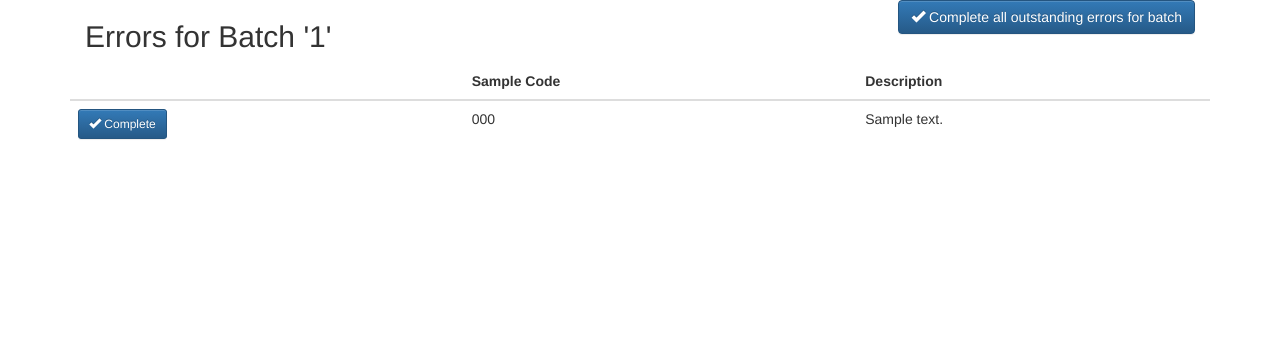
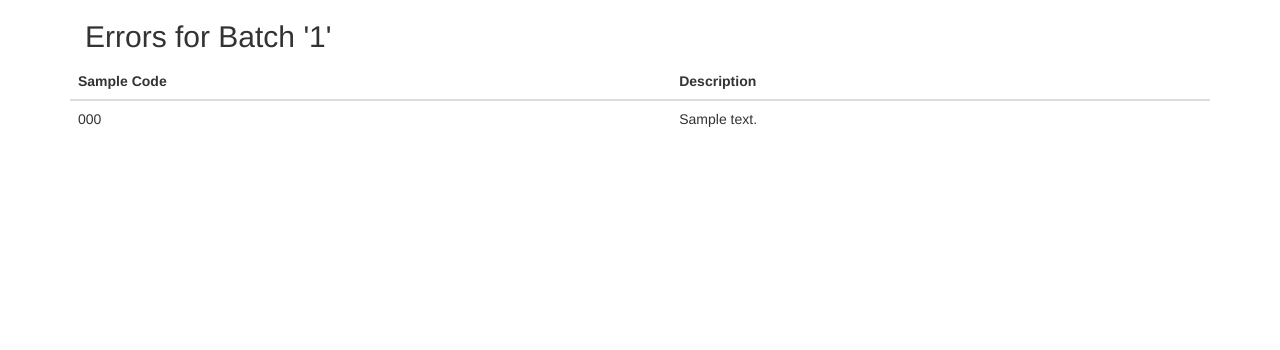
Before and after one commit to LCBRU/telomere, a Flask app: page /batch/1/errors/ in a window 1280 px wide. Shown: the part 70-420 px from the top of the page. Run offline with Flask 2, Linux system fonts and the light colour scheme; a user stored in the database is signed in; tables that the repository leaves empty hold one stand-in row (values such as "Sample post"); parts of the project's set-up code (start-up, migrations or seed data) failed here and were passed over; some libraries are stand-ins or nearby versions.

Commit message:
Remove completing errors manually

```diff
--- a/app/forms/batch.py
+++ b/app/forms/batch.py
@@ -28,11 +28,3 @@ class BatchEditForm(Form):
 
 class BatchDelete(Form):
     id = HiddenField('id')
-
-class BatchCompleteAllErrors(Form):
-    id = HiddenField('id')
-
-class BatchCompleteError(Form):
-    batchId = HiddenField('batchId')
-    id = HiddenField('id')
-    page = HiddenField('page')
--- a/app/templates/batch/errors.html
+++ b/app/templates/batch/errors.html
@@ -5,14 +5,6 @@
 
 <header>
 	<h2 class="col-sm-8">Errors for Batch '{{ batch.id }}'</h2>
-	<div class="col-sm-4 text-right">
-		<form method="POST" action="{{ url_for('batch_errors_complete_all') }}">
-		    {{ completeAllForm.hidden_tag() }}
-			<button type="submit" class="btn btn-primary">
-				<span class="glyphicon glyphicon-ok" aria-hidden="true"></span> Complete all outstanding errors for batch
-			</button>
-		</form>
-	</div>
 </header>
 
 <div class="clearfix"></div>
@@ -20,7 +12,6 @@
 <table class="table">
 	<thead>
 		<tr>
-			<th></th>
 			<th>Sample Code</th>
 			<th>Description</th>
 		</tr>
@@ -28,17 +19,6 @@
 	<tbody>
 		{% for item in outstandingErrors.items %}
 			<tr>
-				<td>
-    				<form method="POST" action="{{ url_for('batch_error_complete_post') }}">
-		    			{{ completeErrorForm.csrf_token }}
-		    			<input id="batchId" name="batchId" type="hidden" value="{{item.batch.id}}" />
-		    			<input id="id" name="id" type="hidden" value="{{item.id}}" />
-		    			<input id="page" name="page" type="hidden" value="{{outstandingErrors.page}}" />
-						<button type="submit" class="btn btn-primary btn-sm">
-							<span class="glyphicon glyphicon-ok" aria-hidden="true"></span> Complete
-						</button>
-					</form>
-				</td>
 				<td>{{ item.sample.sampleCode }}</td>
 				<td>{{ item.description }}</td>
 			</tr>
--- a/app/views/batch.py
+++ b/app/views/batch.py
@@ -4,7 +4,7 @@ from flask.ext.login import login_required
 from app import db, telomere
 from app.services.batch import BatchService
 from app.services.outstandingError import OutstandingErrorService
-from app.forms.batch import BatchDelete, BatchEditForm, BatchCompleteAllErrors, BatchCompleteError
+from app.forms.batch import BatchDelete, BatchEditForm
 from app.model.batch import Batch
 from app.model.sample import Sample
 from app.model.outstandingError import OutstandingError
@@ -106,46 +106,4 @@ def batch_errors(id, page=1):
                     per_page=10,
                     error_out=False))
 
-    completeAllForm = BatchCompleteAllErrors(obj=batch)
-    completeErrorForm = BatchCompleteError()
-
-    return render_template('batch/errors.html', batch=batch, outstandingErrors=errors, completeAllForm=completeAllForm, completeErrorForm=completeErrorForm)
-
-@telomere.route("/batch/errors/complete/", methods=['POST'])
-@login_required
-def batch_error_complete_post():
-    form = BatchCompleteError()
-
-    if form.validate_on_submit():
-        outstandingErrorService = OutstandingErrorService()
-
-        oe = OutstandingError.query.get(form.id.data)
-        outstandingErrorService.CompleteError(oe)
-
-        db.session.commit()
-        flash("Error completed")
-
-        return redirect(url_for('batch_errors', id=form.batchId.data, page=form.page.data))
-    else:
-        flash("Something went wrong", "error")
-
-    return redirect(url_for('batch_index'))
-
-@telomere.route("/batch/errors/complete_all", methods=['POST'])
-@login_required
-def batch_errors_complete_all():
-    form = BatchCompleteAllErrors()
-
-    if form.validate_on_submit():
-        outstandingErrorService = OutstandingErrorService()
-
-        batch = Batch.query.get(form.id.data)
-        for oe in batch.outstandingErrors:
-            outstandingErrorService.CompleteError(oe)
-
-        db.session.commit()
-        flash("All error completed")
-    else:
-        flash("Something went wrong", "error")
-
-    return redirect(url_for('batch_index'))
+    return render_template('batch/errors.html', batch=batch, outstandingErrors=errors)
```
